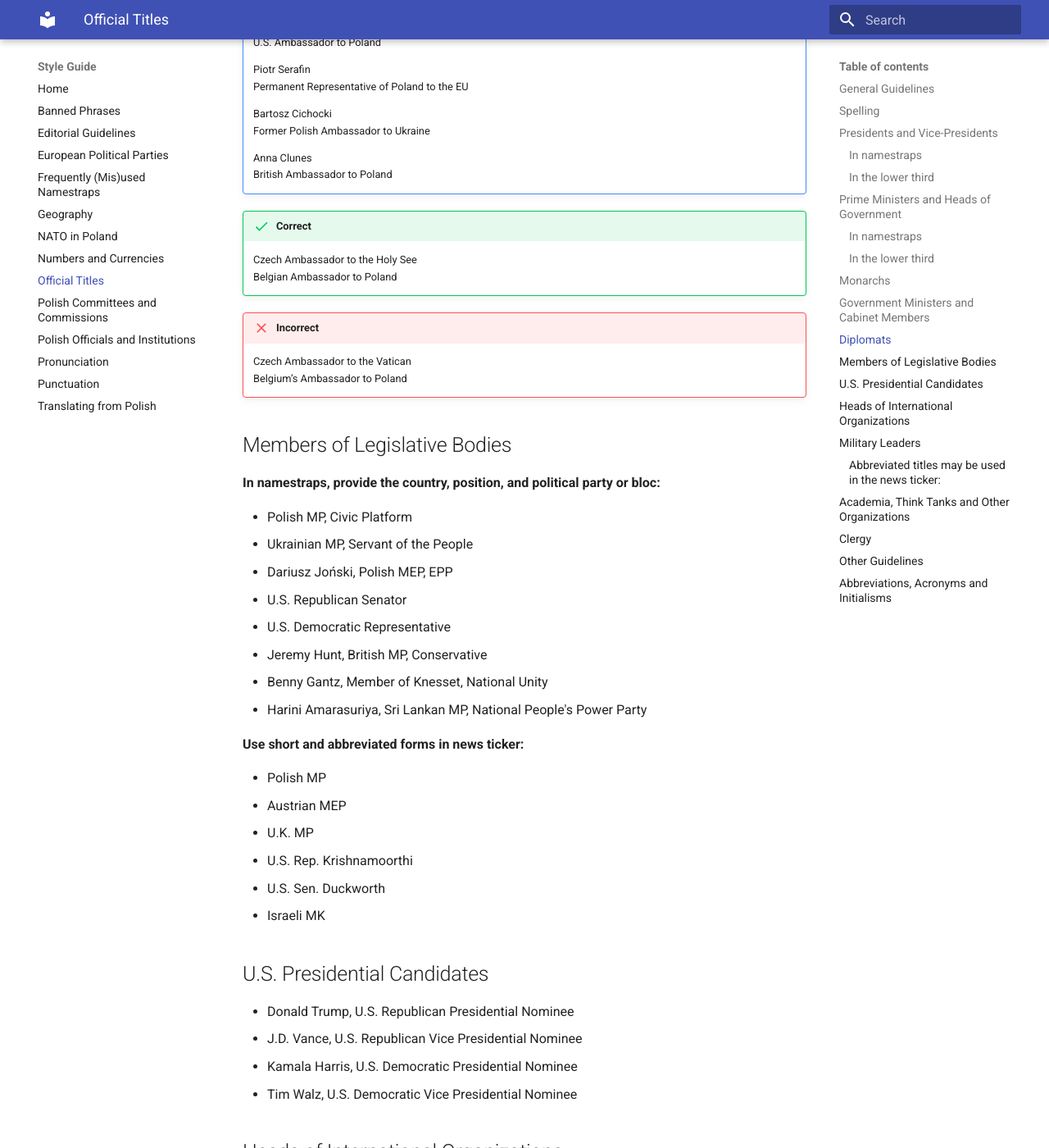
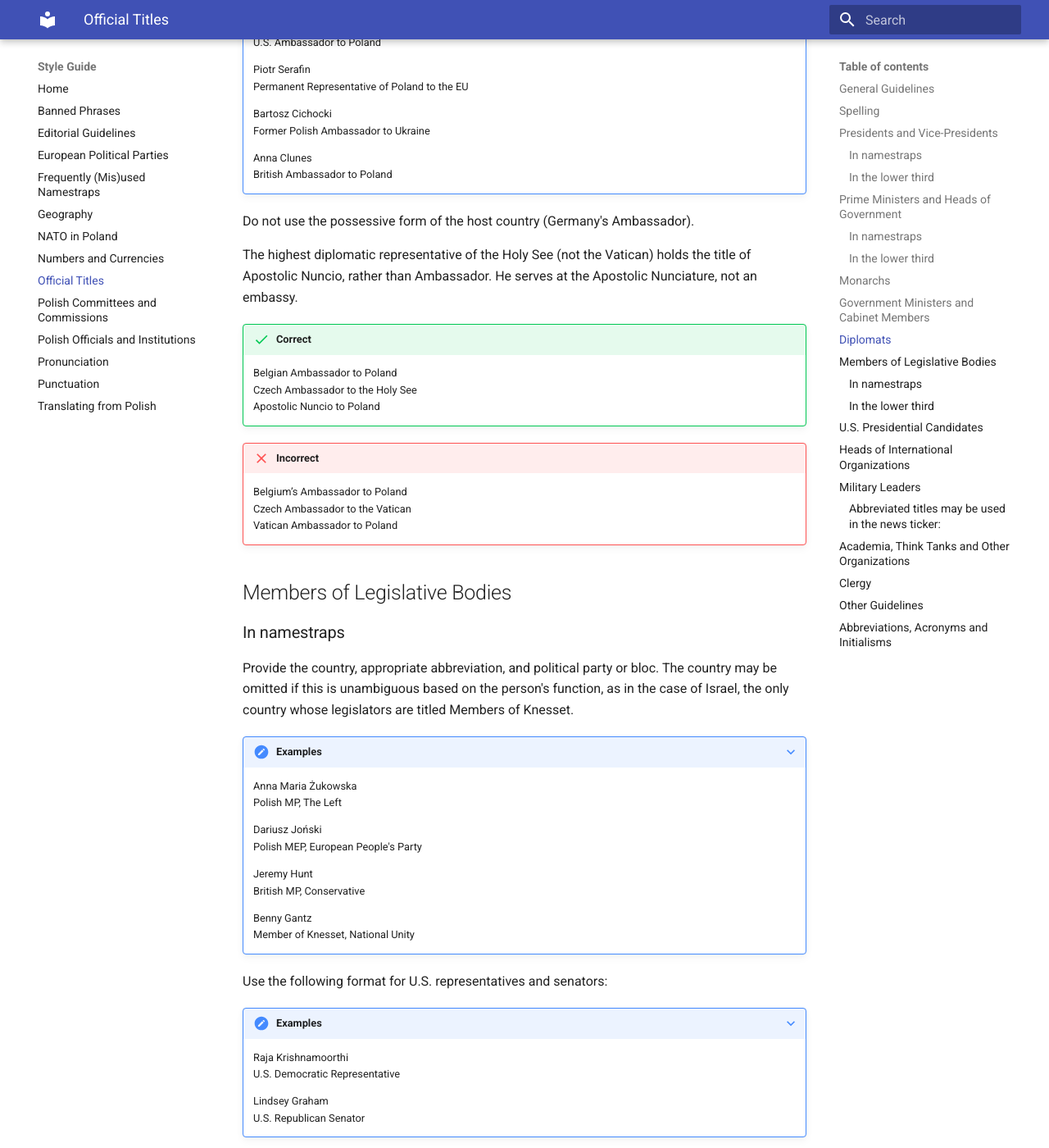
Before and after one commit to rthrbrs/styleguide, an MkDocs documentation site: the page built from docs/titles.md, in a window 1280 px wide and 1400 px high, scrolled down 4332 px. Shown: the whole window at 82% size. Built offline with MkDocs 1.6.1 and Material for MkDocs 9.7.7, drawn with Linux system fonts in a browser that asks for light colours; some of the changed text lies outside the part shown.

Commit message:
more Title updates

```diff
--- a/docs/titles.md
+++ b/docs/titles.md
@@ -164,49 +164,70 @@
     Anna Clunes
     British Ambassador to Poland
 
+Do not use the possessive form of the host country (Germany's Ambassador).
 
-
-
-
+The highest diplomatic representative of the Holy See (not the Vatican) holds the title of Apostolic Nuncio, rather than Ambassador. He serves at the Apostolic Nunciature, not an embassy.
 
 !!! success "Correct"
 
+    Belgian Ambassador to Poland
     Czech Ambassador to the Holy See
-    Belgian Ambassador to Poland
+    Apostolic Nuncio to Poland
 
 !!! failure "Incorrect"
 
+    Belgium’s Ambassador to Poland
     Czech Ambassador to the Vatican
-    Belgium’s Ambassador to Poland
+    Vatican Ambassador to Poland
 
 ## Members of Legislative Bodies
 
-**In namestraps, provide the country, position, and political party or bloc:**
+### In namestraps
 
-* Polish MP, Civic Platform
-* Ukrainian MP, Servant of the People
-* Dariusz Joński, Polish MEP, EPP
-* U.S. Republican Senator
-* U.S. Democratic Representative
-* Jeremy Hunt, British MP, Conservative
-* Benny Gantz, Member of Knesset, National Unity
-* Harini Amarasuriya, Sri Lankan MP, National People's Power Party
+Provide the country, appropriate abbreviation, and political party or bloc. The country may be omitted if this is unambiguous based on the person's function, as in the case of Israel, the only country whose legislators are titled Members of Knesset.
 
-**Use short and abbreviated forms in news ticker:**
+???+ note "Examples"
+    Anna Maria Żukowska
+    Polish MP, The Left
 
-* Polish MP
-* Austrian MEP
-* U.K. MP
-* U.S. Rep. Krishnamoorthi
-* U.S. Sen. Duckworth
-* Israeli MK
+    Dariusz Joński
+    Polish MEP, European People's Party
+
+    Jeremy Hunt
+    British MP, Conservative
+
+    Benny Gantz
+    Member of Knesset, National Unity
+
+Use the following format for U.S. representatives and senators:
+
+???+ note "Examples"
+    Raja Krishnamoorthi
+    U.S. Democratic Representative
+
+    Lindsey Graham
+    U.S. Republican Senator
+
+### In the lower third
+
+Use short and abbreviated forms in the ticker and caption.
+
+???+ note "Examples"
+    Polish MP
+    Austrian MEP
+    U.K. MP
+    U.S. Rep.
+    U.S. Sen.
 
 ## U.S. Presidential Candidates
 
-* Donald Trump, U.S. Republican Presidential Nominee
-* J.D. Vance, U.S. Republican Vice Presidential Nominee
-* Kamala Harris, U.S. Democratic Presidential Nominee
-* Tim Walz, U.S. Democratic Vice Presidential Nominee
+Use the following format for presidential and vice presidential candidates in the U.S.:
+
+???+ note "Examples"
+    Donald Trump, U.S. Republican Presidential Nominee
+    J.D. Vance, U.S. Republican Vice Presidential Nominee
+    Kamala Harris, U.S. Democratic Presidential Nominee
+    Tim Walz, U.S. Democratic Vice Presidential Nominee
 
 <!---
 ## Candidates for Governor, Senator, Congress (U.S.)
@@ -280,10 +300,7 @@
 * Adam Bodnar, Polish Justice Minister
 * Adam Bodnar, Polish Public Prosecutor General
 
-**Do not translate _pełnomocnik_ as _plenipotentiary_:**
 
-* Special Representative for Strategic Energy Infrastructure
-* ~~Government Plenipotentiary~~ for Strategic Energy Infrastructure
 
 
 ## Abbreviations, Acronyms and Initialisms
```
Also changed, not shown: other parts of docs/titles.md (+5 -6 lines), docs/translating_from_Polish.md (+4 -0 lines).
